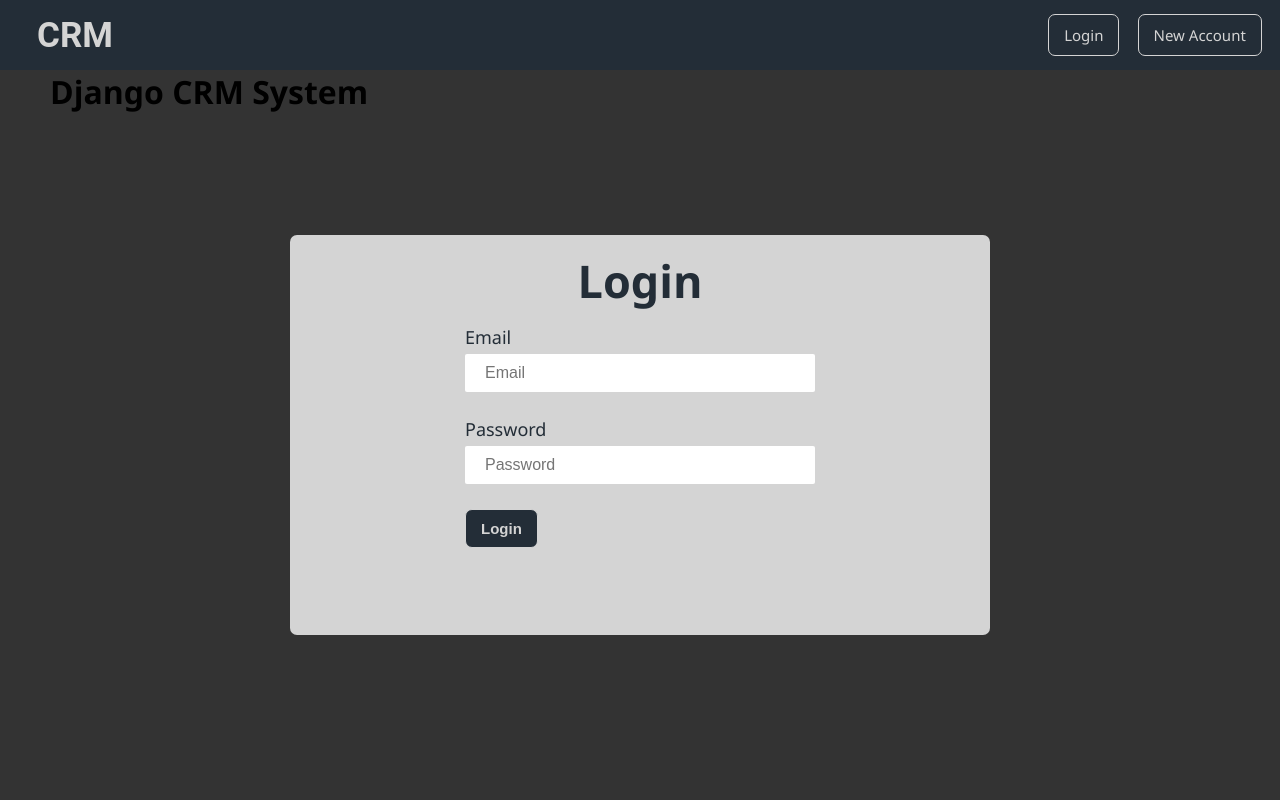
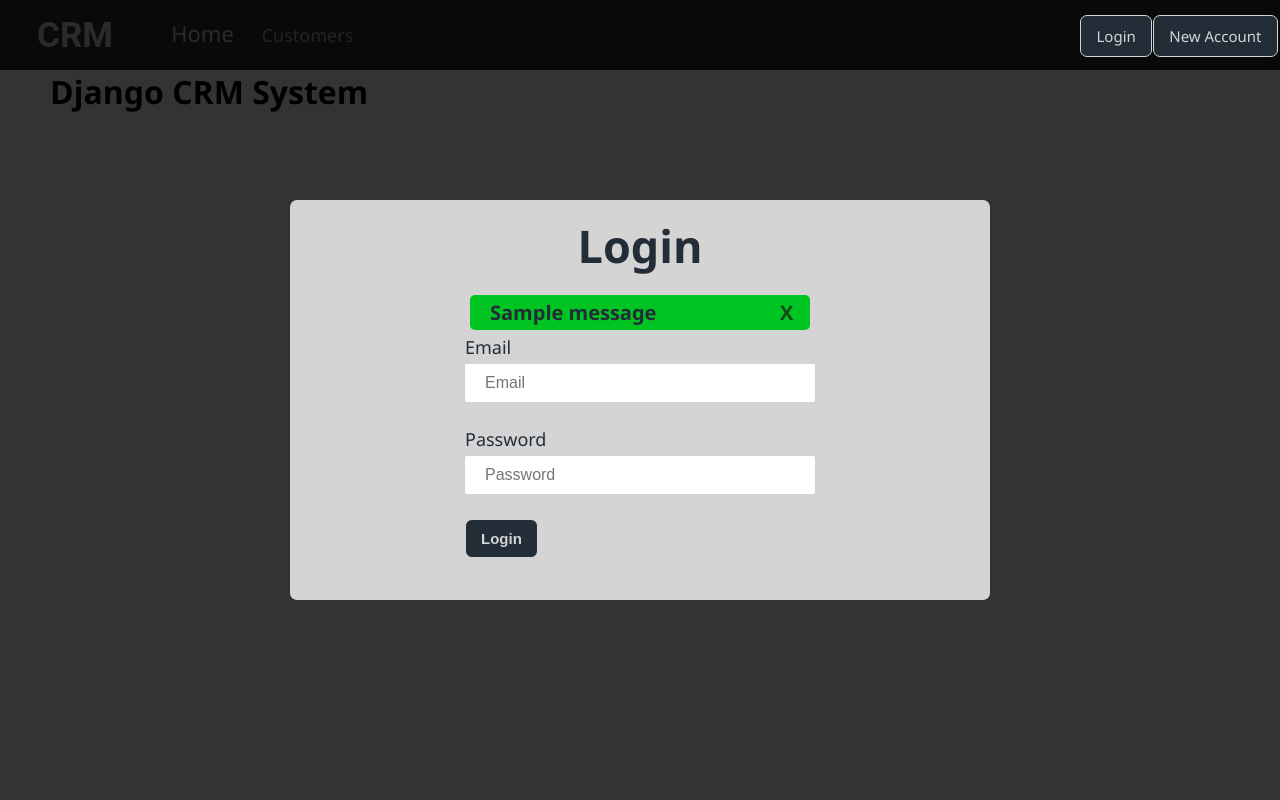
Before and after one commit to EngHassanAshraf/django-crm, a Django app: page / in a window 1280 px wide. Run offline with Django 5.2, Linux system fonts and the light colour scheme; tables that the repository leaves empty hold one stand-in row (values such as "Sample post"); one stand-in notice (Sample message) is shown.

Commit message:
update alert and header

```diff
--- a/assets/css/general.css
+++ b/assets/css/general.css
@@ -26,7 +26,8 @@
 
 .content-block{
     position: fixed;
-    top: 70px;
+    z-index: 2;
+    top: 0px;
     bottom: 0;
     left: 0;
     right: 0;
@@ -34,6 +35,17 @@
     justify-content: center;
     align-items: center;
     background-color: rgba(0, 0, 0, 0.8);
+}
+
+.auth-buttons{
+    width: 200px;
+    display: flex;
+    align-items: center;
+    justify-content: space-evenly;
+    position: absolute;
+
+    top: 15px;
+    right: 1px;
 }
 
 .btn{
@@ -53,9 +65,11 @@
     background-color: var(--light-color);
 }
 
-
 :root {
     --primary-color:rgb(35, 45, 55);
     --secondary-color:rgb(177, 177, 177);
     --light-color: rgb(212, 212, 212);
+    --danger-alert: rgba(255, 0, 43, 0.9);
+    --info-alert: rgb(233, 217, 0);
+    --success-alert: rgb(0, 196, 33);
 }
--- a/assets/css/header.css
+++ b/assets/css/header.css
@@ -7,6 +7,7 @@
     right: 0;
     top: 0;
     height: 70px;
+    z-index: 1;
 
     display: flex;
     align-items: center;
@@ -61,15 +62,11 @@
     padding-bottom: 5px;
 }
 
-.header .auth-area{
-    width: 250px;
+.header .logout-button{
+    width: 150px;
+    height: 100%;
+
     display: flex;
     align-items: center;
-    justify-content: space-evenly;
-    position: relative;
+    justify-content: center;
 }
-
-.header .auth-area .logout{
-    position: absolute;
-    right: 20px;
-}
--- a/templates/base.html
+++ b/templates/base.html
@@ -16,8 +16,17 @@
     {% include "header.html" %}
     {% if user.is_anonymous %}
     <div class="content-block">
+        <div class="auth-buttons">
+            <a class="btn login" href="">
+                Login
+            </a>
+            <a class="btn new-account" href="">
+                New Account
+            </a>
+        </div>
         <div class="form">
             <h1 class="login-head">Login</h1>
+            {% include 'components/alert.html' %}
             <form class="login-form" action="" method="POST">
                 {% csrf_token %}
                 <div class="form-control">
--- a/templates/components/alert.html
+++ b/templates/components/alert.html
@@ -1,7 +1,61 @@
 {% if messages %}
-<div class="alert">
-    {% for message in messages %}
-    <p class="alert-message">{{ message }}</p>
+<style>
+    .alert{
+        width: 300px;
+        height: 35px;
+        border-radius: 5px;
+        padding: 0px 20px;
+
+        display: flex;
+        align-items: center;
+
+        margin: 5px 0px;
+    }
+
+    .info-alert{
+        background-color: var(--info-alert);
+    }
+
+    .success-alert{
+        background-color: var(--success-alert);
+    }
+
+    .error-alert{
+        background-color: var(--danger-alert);
+    }
+
+    .alert-message{
+        flex:1;
+        font-size: 20px;
+        font-weight: 600;
+        color: var(--primary-color);
+    }
+
+    .close-button{
+        width: 10px;
+        cursor: pointer;
+        font-size: 20px;
+        font-weight: 700;
+        color: rgba(26, 21, 21, 0.7);
+    }
+    .close-button:hover{
+        color: rgba(26, 21, 21, 0.9);
+    }
+
+
+</style>
+{% for message in messages %}
+    <div class="alert {{message.tags}}-alert">
+        <p class="alert-message">{{ message }}</p>
+        <p class="close-button">X</p>
+    </div>
     {% endfor %}
-</div>
 {% endif %}
+
+<script>
+    const closeButton = document.querySelector(".close-button");
+    let alert = document.querySelector(".alert")
+    closeButton.addEventListener("click",()=>{
+        alert.style.display = "none";
+    });
+</script>
--- a/templates/header.html
+++ b/templates/header.html
@@ -4,33 +4,23 @@
     </div>
 
     <ul class="nav-list">
-    {% if user.is_authenticated %}
         <li class="list-item">
             <a class="list-link active" href="">
                 Home
             </a>
         </li>
-
         <li class="list-item">
             <a class="list-link" href="">
                 Customers
             </a>
         </li>
-    {% endif %}
     </ul>
 
-    <div class="auth-area">
-        {% if not user.is_authenticated %}
-        <a class="btn login" href="">
-            Login
-        </a>
-        <a class="btn new-account" href="">
-            New Account
-        </a>
-        {% else %}
+    {% if user.is_authenticated %}
+    <div class="logout-button">
         <a class="btn logout" href="{% url 'logout' %}">
             Logout
         </a>
-        {% endif %}
     </div>
+    {% endif %}
 </header>
--- a/templates/home.html
+++ b/templates/home.html
@@ -5,7 +5,11 @@
 {% endblock title %}
 
 {% block content %}
+
 <div class="container">
+    {% if user.is_authenticated %}
+    {% include 'components/alert.html' %}
+    {% endif %}
     <div class="content">
         <h1>Django CRM System</h1>
     </div>
--- a/website/views.py
+++ b/website/views.py
@@ -10,7 +10,7 @@
         user = authenticate(request, username=email, password=password)
         if user:
             login(request, user)
-            messages.success(request, "LoggedIn Successfully")
+            messages.success(request, "Logged In")
         else:
             messages.error(request, "Login Failed")
 
@@ -24,5 +24,5 @@
 def ulogout(request):
     if request.user.is_authenticated:
         logout(request)
-        messages.info(request, "Logout")
+        messages.info(request, "Logged Out")
     return redirect("home")
```
